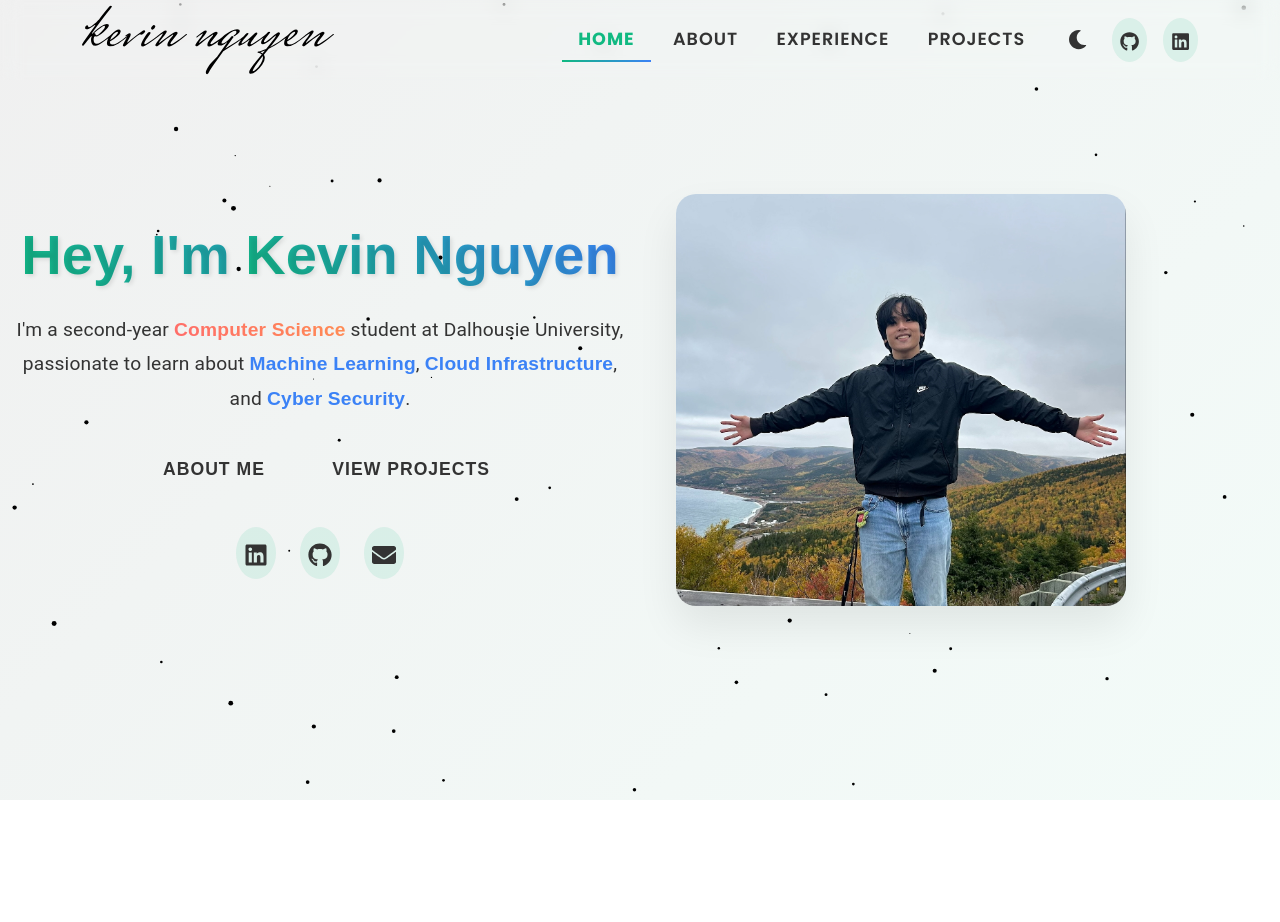
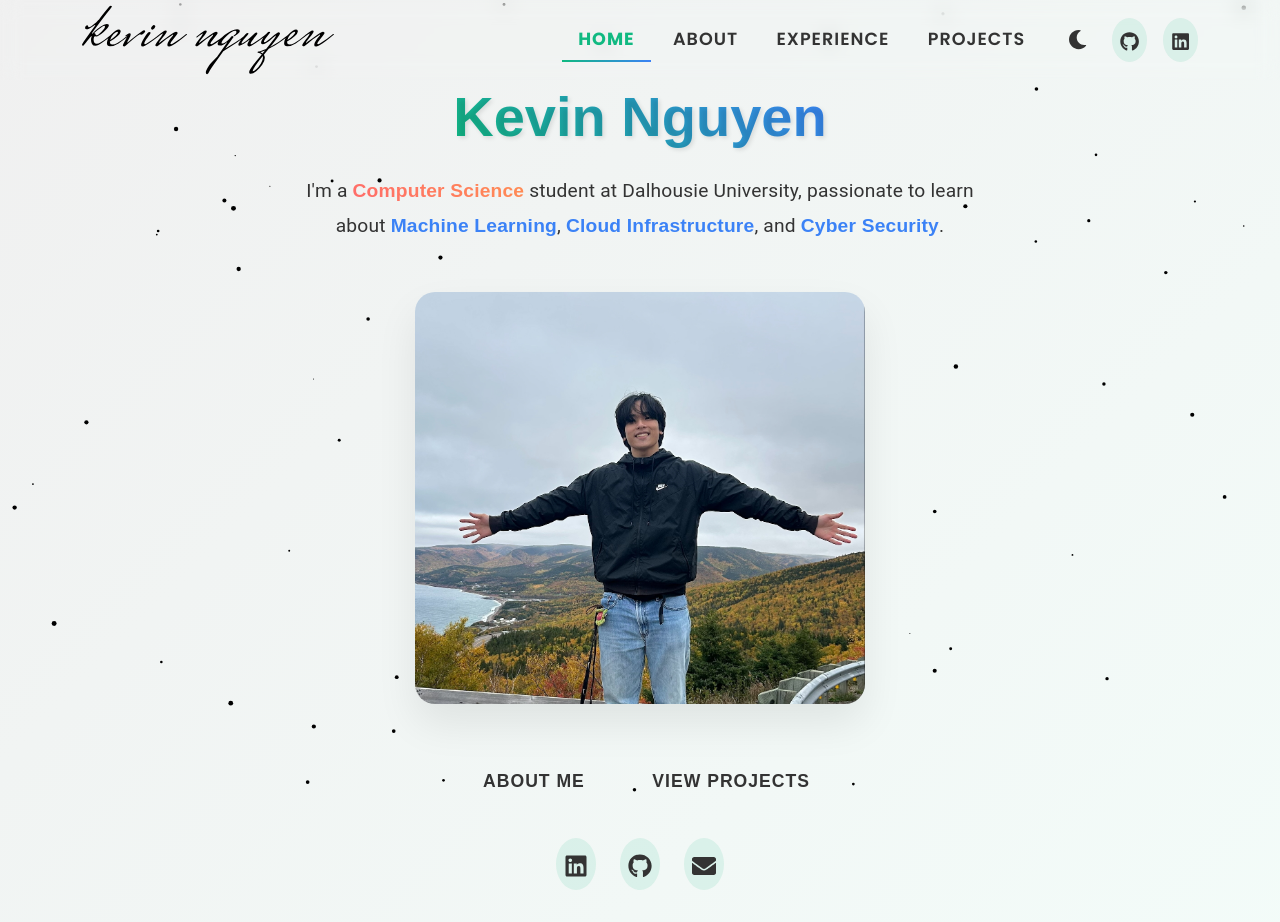
Before and after one commit to KevinDal2027/KevinPortfolio, a React (Vite) app: page / in a window 1280 px wide. Before the commit the page ends 800 px from the top, so only its background shows below. Built offline with nearby package versions, Linux system fonts and the light colour scheme.

Commit message:
Updated home page for better view

```diff
--- a/src/components/Home.jsx
+++ b/src/components/Home.jsx
@@ -43,16 +43,31 @@ const Home = () => {
     <div className="home-container">
       <ParticleBackground />
       <Container fluid>
-        <Row className="align-items-center justify-content-center min-vh-100">
-          <Col xs={7} lg={6} className="text-center">
+        <Row className="justify-content-center min-vh-100 pt-5">
+          <Col xs={12} lg={8} className="text-center">
             <div className="hero-content">
               <h1 className="display-4 fw-bold mb-4">
-                Hey, I'm <span className="highlight">Kevin Nguyen</span>
+                <span className="highlight">Kevin Nguyen</span>
               </h1>
               <p className="lead mb-4">
-                I'm a second-year <span className="major">Computer Science</span> student at Dalhousie University, passionate to learn about <span className="passion">Machine Learning</span>, <span className="passion">Cloud Infrastructure</span>, and <span className="passion">Cyber Security</span>.
+                <span className="d-none d-md-inline">
+                  I'm a <span className="major">Computer Science</span> student at Dalhousie University, passionate to learn about <span className="passion">Machine Learning</span>, <span className="passion">Cloud Infrastructure</span>, and <span className="passion">Cyber Security</span>.
+                </span>
+                <span className="d-md-none">
+                  I'm a <span className="major">Computer Science</span> student at Dalhousie University.
+                </span>
                 {/* <span className="passion">Full-Stack Development</span> and <span className="passion">Cloud Infrastructure</span>. */}
               </p>
+
+              <div className="hero-image-container mb-4">
+                <img
+                  ref={imageRef}
+                  src='./homeBG.jpeg'
+                  alt="Kevin Nguyen"
+                  className="hero-image"
+                />
+              </div>
+
               <div className="cta-buttons d-flex justify-content-center gap-3">
                 <Nav.Link as={Link} to="/about" className="btn btn-primary aboutMeBtn mb-1">
                   About Me
@@ -74,16 +89,6 @@ const Home = () => {
               </div>
             </div>
           </Col>
-          <Col xs={5} lg={6} className="d-flex justify-content-center align-items-center">
-            <div className="hero-image-container">
-              <img
-                ref={imageRef}
-                src='./homeBG.jpeg'
-                alt="Background"
-                className="hero-image"
-              />
-            </div>
-          </Col>
         </Row>
       </Container>
     </div>
--- a/src/components/styles/Home.css
+++ b/src/components/styles/Home.css
@@ -5,6 +5,7 @@
   position: relative;
   z-index: 1;
   background: linear-gradient(135deg, var(--bg-color) 0%, rgba(var(--primary-color-rgb), 0.05) 100%);
+  padding-top: 0.2rem;
 }
 
 .home-container > * {
@@ -223,6 +224,7 @@
 @media (max-width: 991.98px) {
   .home-container{
     padding-left: 4%;
+    padding-top: 8rem;
   }
   .hero-content {
     padding: 1rem 0;
```
Also changed, not shown: src/components/aboutAndexperience.jsx (added).
